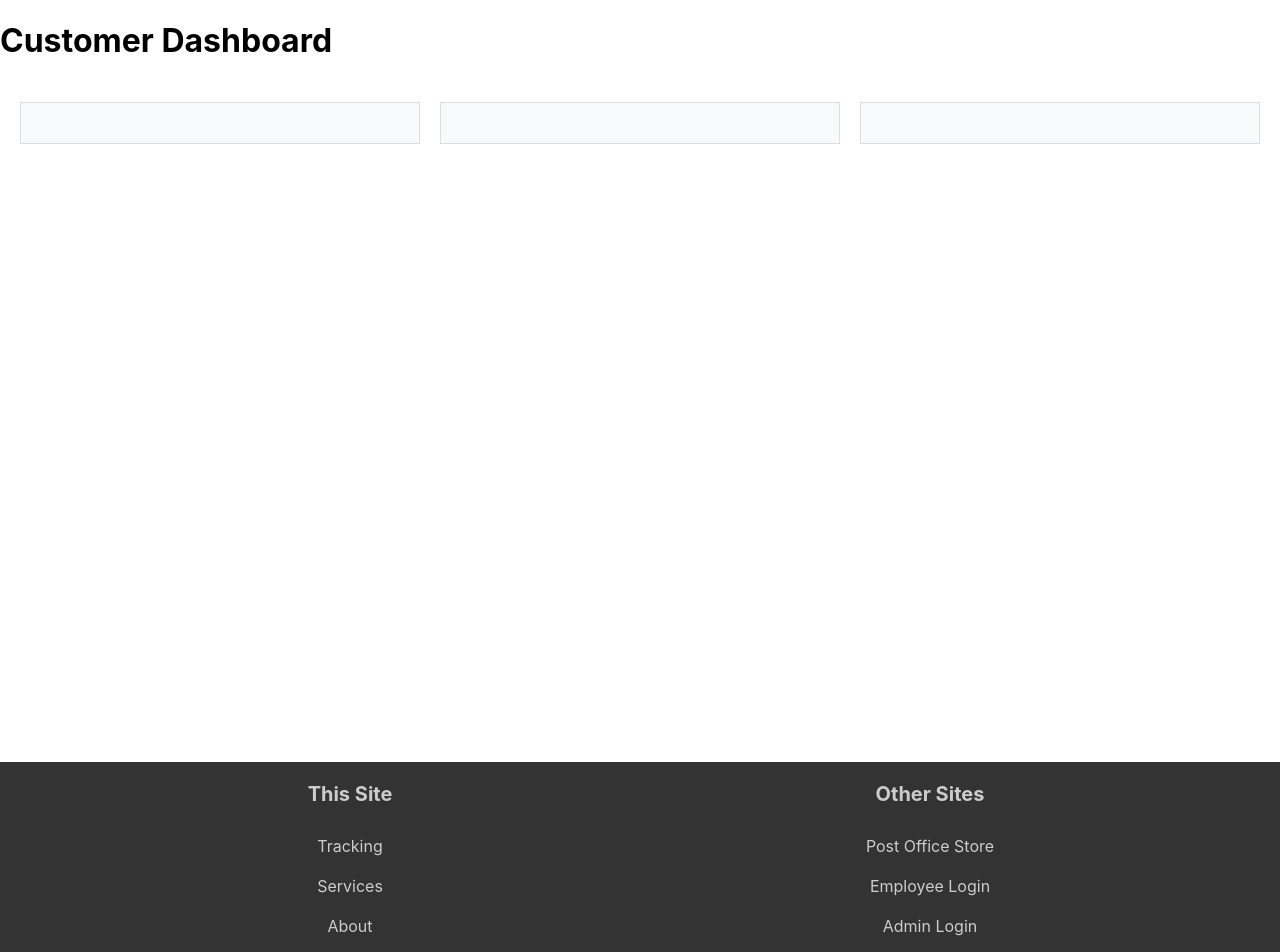
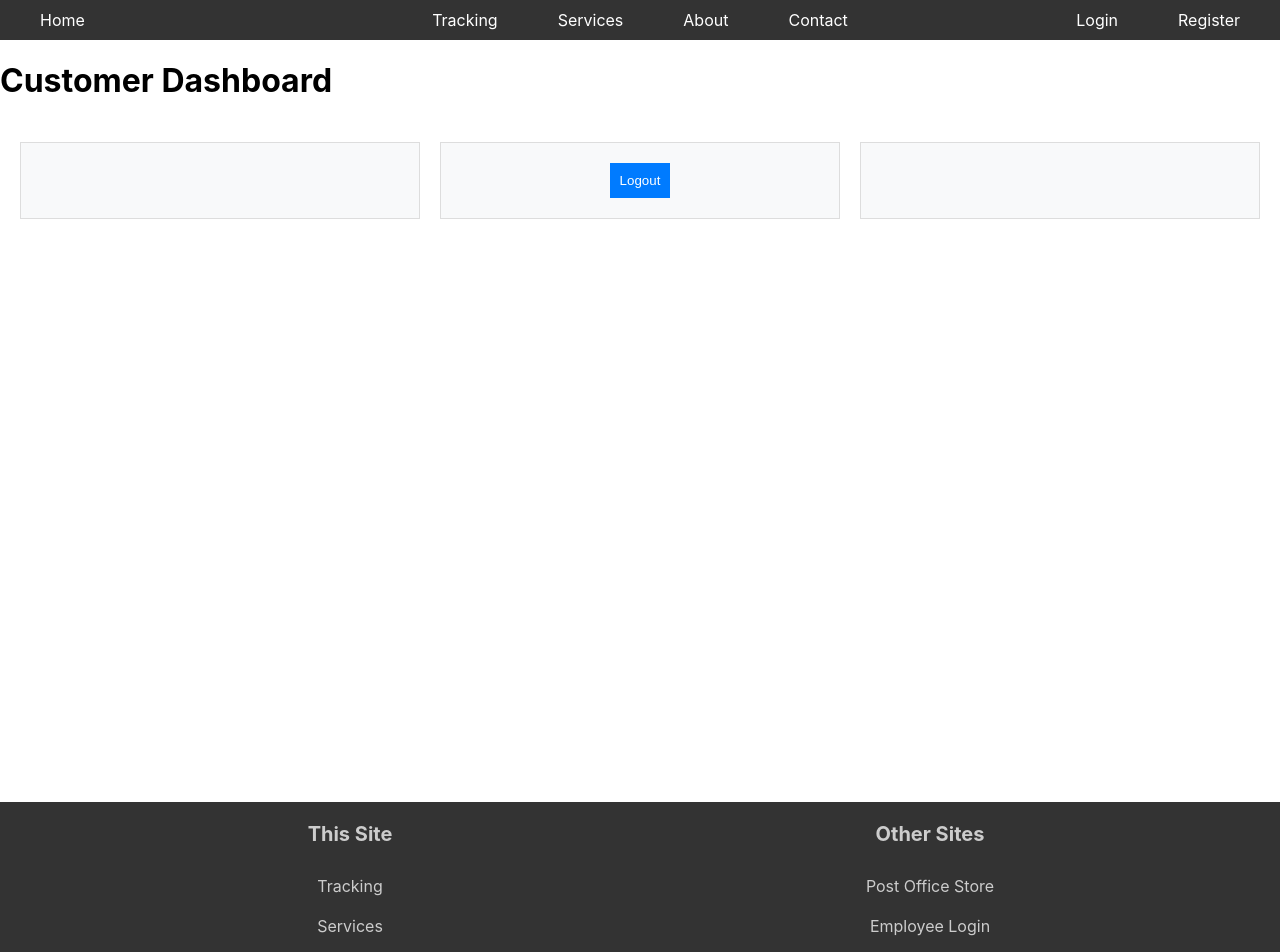
Before and after one commit to LuisangelE-04/Database-Project, a React (Create React App) app: page /customer-dashboard in a window 1280 px wide. Shown: the top 952 px of the page. Built offline with nearby package versions, Linux system fonts and the light colour scheme.

Commit message:
add auth in frontend for user roles

```diff
--- a/src/App.js
+++ b/src/App.js
@@ -1,5 +1,6 @@
 import React from 'react';
 import { BrowserRouter as Router, Routes, Route } from 'react-router-dom';
+import { AuthProvider } from "./endpoints/AuthContext";
 import Login from './pages/Login';
 import Register from './pages/Register';
 import Landing from './pages/Landing';
@@ -15,6 +16,7 @@ import Services from './pages/Services';
 
 function App() {
   return (
+    <AuthProvider>
       <Routes>
         <Route path="/" element={<Landing />} />
         <Route path="/login" element={<Login />} />
@@ -29,6 +31,7 @@ function App() {
         <Route path="/about" element={<About />} />
         <Route path="/services" element={<Services />} />
       </Routes>
+    </AuthProvider>
   );
 }
 
--- a/src/components/Footer.js
+++ b/src/components/Footer.js
@@ -27,7 +27,7 @@ const Footer = () => {
                 <ul>
                   <li><a href="/employee-dashboard">Post Office Store</a></li>
                   <li><a href="/employee-login">Employee Login</a></li>
-                  <li><a href="/admin-login">Admin Login</a></li>
+                  <li><a href="/admin-login">Manager Login</a></li>
                 </ul>
               </nav>
             </div>
--- /dev/null
+++ b/src/components/Logout.js
@@ -0,0 +1,20 @@
+import React from 'react';
+import { useAuth } from '../endpoints/AuthContext';
+import { useNavigate } from "react-router-dom";
+
+const Logout = () => {
+  const { logout } = useAuth();
+  const navigate = useNavigate();
+
+  const handleLogout = () => {
+    logout();
+    alert("Logged out successfully");
+    navigate('/');
+  };
+
+  return (
+    <button onClick={handleLogout}>Logout</button>
+  );
+};
+
+export default Logout;
--- a/src/components/NavBar.js
+++ b/src/components/NavBar.js
@@ -1,8 +1,11 @@
 import React from 'react';
 import { Link } from 'react-router-dom';
 import '../css/NavBar.css';
+import { useAuth } from '../endpoints/AuthContext';
 
 const NavBar = () => {
+  const { isLoggedIn } = useAuth();
+
   return (
     <nav>
       <ul>
@@ -16,10 +19,16 @@ const NavBar = () => {
           <li><Link to="/contact" className='nav-link'>Contact</Link></li>
         </div>
         <div>
-          {/* <li><Link to="/adminlogin" className='nav-link'> Admin Login</Link></li> */}
-          {/* <li><Link to="/employeelogin" className='nav-link'>Employee Login</Link></li> */}
-          <li><Link to="/login" className='nav-link'>Login</Link></li>
-          <li><Link to="/register" className='nav-link'>Register</Link></li>
+          {isLoggedIn ? (
+            <>
+              <li><Link to="/customer-dashboard" className='nav-link'>Dashboard</Link></li>
+            </>
+          ) : (
+            <>
+            <li><Link to="/login" className='nav-link'>Login</Link></li>
+            <li><Link to="/register" className='nav-link'>Register</Link></li>
+            </>
+          )}
         </div>
       </ul>
     </nav>
--- /dev/null
+++ b/src/endpoints/AuthContext.js
@@ -0,0 +1,20 @@
+import React, { createContext, useContext, useState } from 'react';
+
+const AuthContext = createContext();
+
+export const AuthProvider = ({ children }) => {
+  const [isLoggedIn, setIsLoggedIn] = useState(Boolean(localStorage.getItem('accessToken')));
+
+  const logout = () => {
+    localStorage.removeItem('accessToken');
+    setIsLoggedIn(false);
+  };
+
+  return (
+    <AuthContext.Provider value={{ isLoggedIn, setIsLoggedIn, logout}}>
+      {children}
+    </AuthContext.Provider>
+  );
+};
+
+export const useAuth = () => useContext(AuthContext);
--- a/src/pages/CustomerDashboard.js
+++ b/src/pages/CustomerDashboard.js
@@ -1,12 +1,15 @@
 import React from "react";
-import { Container, Row, Col, Card, Button } from "react-bootstrap";
+import { Container, Row, Col, Card, Button, Nav } from "react-bootstrap";
 import Footer from "../components/Footer";
 import NavBar from "../components/NavBar";
+import LogOut from "../components/Logout";
+import "../css/Dashboard.css";
 
 
 const CustomerDashboard = () => {
   return (
     <>
+    <NavBar />
     <div>
       <h1>Customer Dashboard</h1>
       <div className="dashboard-container">
@@ -15,7 +18,7 @@ const CustomerDashboard = () => {
 
           </div>
           <div className="item-2">
-
+            <LogOut />
           </div>
           <div className="item-3">
 
--- a/src/pages/EmployeeLogin.js
+++ b/src/pages/EmployeeLogin.js
@@ -2,6 +2,8 @@ import React, { useState } from 'react';
 import '../css/Login.css';
 import { useNavigate } from 'react-router-dom';
 import { createENDPOINT, ENDPOINTS } from '../endpoints/Endpoints';
+import { useAuth } from "../endpoints/AuthContext";
+
 import NavBar from '../components/NavBar';
 import Footer from '../components/Footer';
 
@@ -10,6 +12,7 @@ const EmployeeLogin = () => {
   const [password, setPassword] = useState('');
 
   const navigate = useNavigate();
+  const { setIsLoggedIn } = useAuth();
 
   const handleLogin = async (e) => {
     e.preventDefault();
--- a/src/pages/Login.js
+++ b/src/pages/Login.js
@@ -4,12 +4,14 @@ import '../css/Login.css';
 import NavBar from "../components/NavBar";
 import Footer from "../components/Footer";
 import { createENDPOINT, ENDPOINTS } from "../endpoints/Endpoints";
+import { useAuth } from "../endpoints/AuthContext";
 
 const Login = () => {
   const [email, setEmail] = useState("");
   const [password, setPassword] = useState("");
 
   const navigate = useNavigate();
+  const { setIsLoggedIn } = useAuth();
 
   const handleSubmit = async (e) => {
     e.preventDefault();
```
Lines whose indentation alone changed are shown as unchanged.
